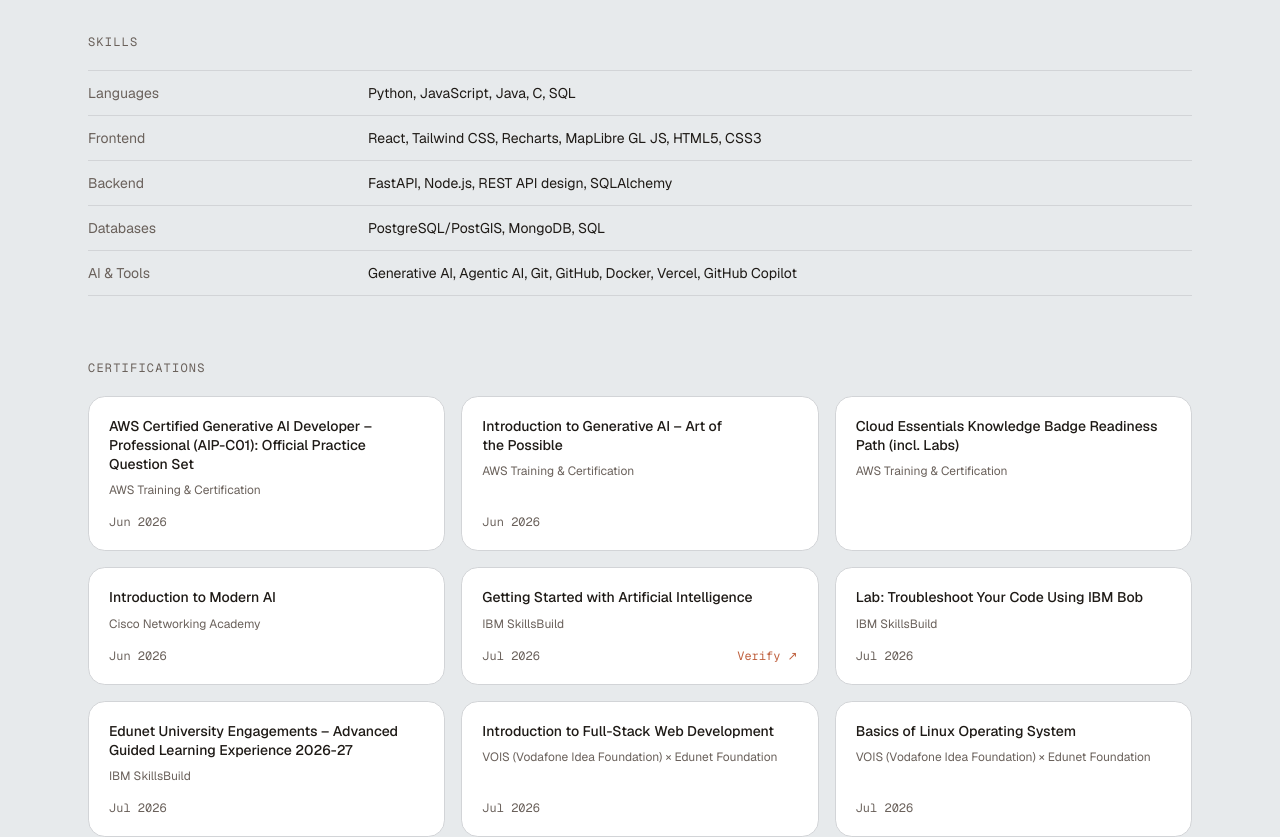
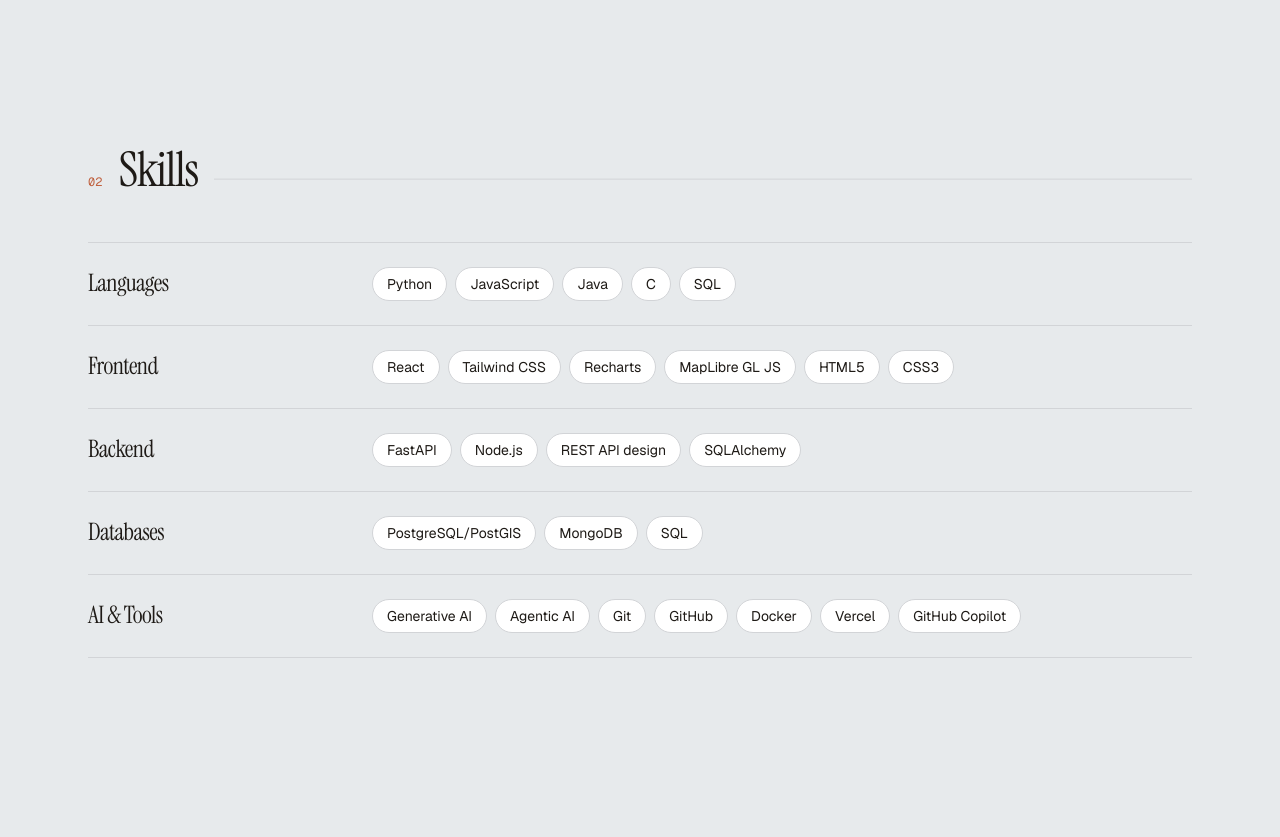
Before and after one commit to Harunrashid444/My-Portfolio-Website, a Next.js app: page / in a window 1280 px wide. Shown: the part 1620-2457 px from the top of the page. Built offline with nearby package versions, Linux system fonts and the light colour scheme.

Commit message:
Move skills and certifications out of About section

```diff
--- a/components/about.tsx
+++ b/components/about.tsx
@@ -12,58 +12,6 @@
   { period: 'Jun — Sep 2026', role: 'Full Stack Developer', company: 'GrowwStaff (Contract)' },
   { period: '2025 — 2027', role: 'MCA', company: 'GL Bajaj College of Technology and Management, AKTU' },
   { period: '2024', role: 'BCA', company: 'P.K. Roy Memorial College, Binod Bihari Mahato Koylanchal University' },
-]
-
-// Skills still being learned, hidden until ready to show:
-// Backend: JWT auth, Alembic · Databases: Redis · Tools: Postman
-const skills = [
-  { group: 'Languages', items: 'Python, JavaScript, Java, C, SQL' },
-  { group: 'Frontend', items: 'React, Tailwind CSS, Recharts, MapLibre GL JS, HTML5, CSS3' },
-  { group: 'Backend', items: 'FastAPI, Node.js, REST API design, SQLAlchemy' },
-  { group: 'Databases', items: 'PostgreSQL/PostGIS, MongoDB, SQL' },
-  { group: 'AI & Tools', items: 'Generative AI, Agentic AI, Git, GitHub, Docker, Vercel, GitHub Copilot' },
-]
-
-const certifications = [
-  {
-    title: 'AWS Certified Generative AI Developer – Professional (AIP-C01): Official Practice Question Set',
-    issuer: 'AWS Training & Certification',
-    date: 'Jun 2026',
-  },
-  {
-    title: 'Introduction to Generative AI – Art of the Possible',
-    issuer: 'AWS Training & Certification',
-    date: 'Jun 2026',
-  },
-  {
-    title: 'Cloud Essentials Knowledge Badge Readiness Path (incl. Labs)',
-    issuer: 'AWS Training & Certification',
-    date: null,
-  },
-  { title: 'Introduction to Modern AI', issuer: 'Cisco Networking Academy', date: 'Jun 2026' },
-  {
-    title: 'Getting Started with Artificial Intelligence',
-    issuer: 'IBM SkillsBuild',
-    date: 'Jul 2026',
-    href: 'https://www.credly.com/badges/0cd5c8b4-74ee-4251-a882-f00f0bcd839b',
-  },
-  { title: 'Lab: Troubleshoot Your Code Using IBM Bob', issuer: 'IBM SkillsBuild', date: 'Jul 2026' },
-  {
-    title: 'Edunet University Engagements – Advanced Guided Learning Experience 2026-27',
-    issuer: 'IBM SkillsBuild',
-    date: 'Jul 2026',
-  },
-  {
-    title: 'Introduction to Full-Stack Web Development',
-    issuer: 'VOIS (Vodafone Idea Foundation) × Edunet Foundation',
-    date: 'Jul 2026',
-  },
-  {
-    title: 'Basics of Linux Operating System',
-    issuer: 'VOIS (Vodafone Idea Foundation) × Edunet Foundation',
-    date: 'Jul 2026',
-  },
-  { title: 'EF SET English Certificate — C2 Proficient', issuer: 'EF Education First', date: 'Jun 2026' },
 ]
 
 export function About() {
@@ -115,51 +63,6 @@
           </Reveal>
         ))}
       </dl>
-
-      <Reveal className="mt-20">
-        <h3 className="font-mono text-xs uppercase tracking-widest text-muted-foreground">Skills</h3>
-        <dl className="mt-5 divide-y divide-border border-y border-border">
-          {skills.map((skill) => (
-            <div key={skill.group} className="grid gap-1 py-3 text-sm sm:grid-cols-4 sm:gap-4">
-              <dt className="text-muted-foreground">{skill.group}</dt>
-              <dd className="sm:col-span-3">{skill.items}</dd>
-            </div>
-          ))}
-        </dl>
-      </Reveal>
-
-      <div className="mt-16">
-        <Reveal>
-          <h3 className="font-mono text-xs uppercase tracking-widest text-muted-foreground">
-            Certifications
-          </h3>
-        </Reveal>
-        <ul className="mt-5 grid gap-4 sm:grid-cols-2 lg:grid-cols-3">
-          {certifications.map((cert, i) => (
-            <li key={cert.title}>
-              <Reveal delay={(i % 3) * 80} className="h-full">
-                <div className="flex h-full flex-col rounded-xl border border-border bg-card p-5 transition-colors hover:border-accent/50">
-                  <p className="text-pretty text-sm font-medium leading-snug">{cert.title}</p>
-                  <p className="mt-2 text-xs text-muted-foreground">{cert.issuer}</p>
-                  <div className="mt-auto flex items-center justify-between gap-3 pt-4 font-mono text-xs text-muted-foreground">
-                    <span>{cert.date}</span>
-                    {cert.href && (
-                      <a
-                        href={cert.href}
-                        target="_blank"
-                        rel="noopener noreferrer"
-                        className="text-accent underline-offset-4 hover:underline"
-                      >
-                        Verify ↗
-                      </a>
-                    )}
-                  </div>
-                </div>
-              </Reveal>
-            </li>
-          ))}
-        </ul>
-      </div>
     </section>
   )
 }
```
